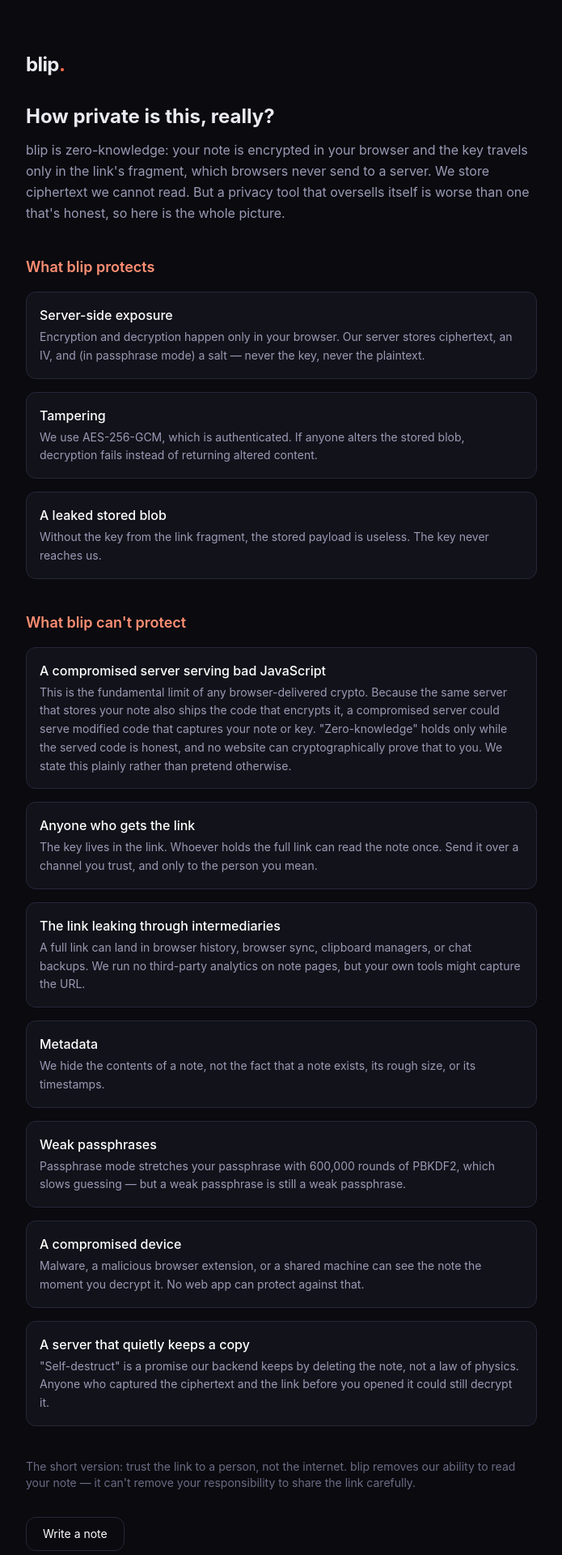
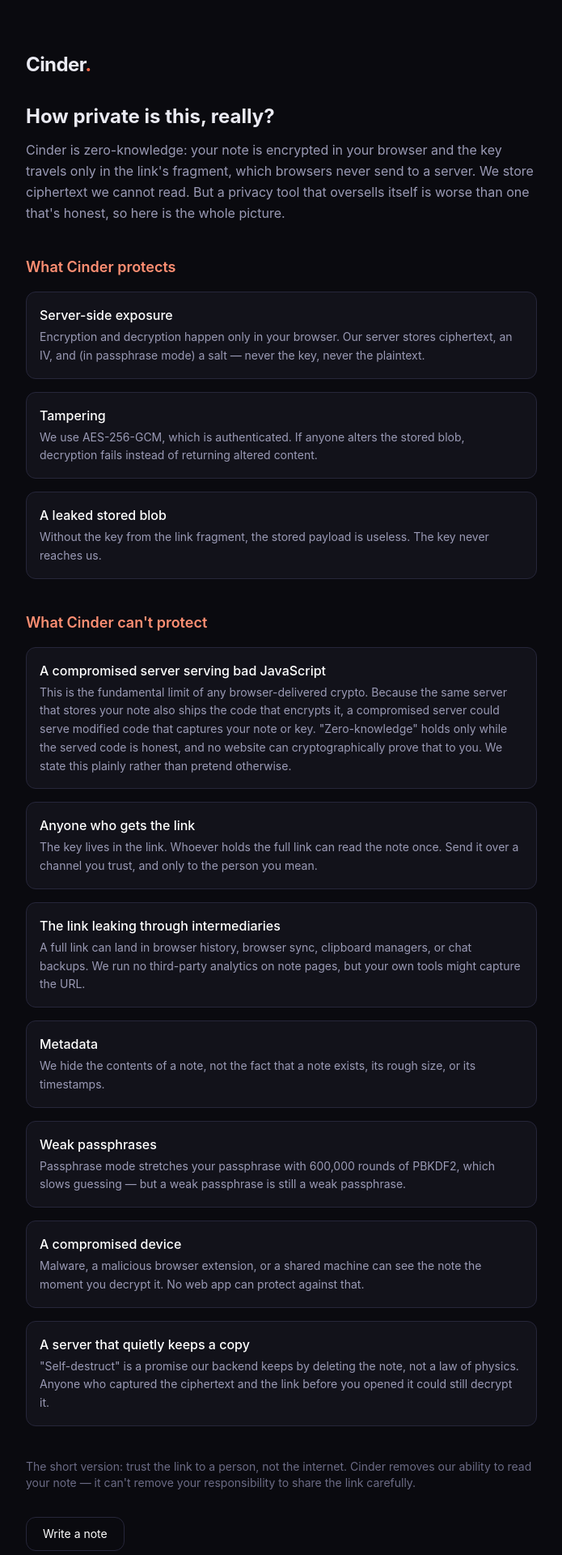
Before and after one commit to mgennings/cinder, a SvelteKit app: page /security in a window 1280 px wide. Shown: the top 1920 px of the page at 81% size, without its empty margins (292-987 px from the left). Built offline with nearby package versions, Linux system fonts and the light colour scheme.

Commit message:
🎨 rebrand in-app security page to Cinder

```diff
--- a/src/routes/security/+page.svelte
+++ b/src/routes/security/+page.svelte
@@ -49,25 +49,25 @@
 </script>
 
 <svelte:head>
-	<title>How private is blip, really?</title>
+	<title>How private is Cinder, really?</title>
 	<meta
 		name="description"
-		content="An honest account of what blip's zero-knowledge encryption protects against — and what it can't."
+		content="An honest account of what Cinder's zero-knowledge encryption protects against — and what it can't."
 	/>
 </svelte:head>
 
 <main class="mx-auto max-w-2xl px-5 py-16">
-	<a href="/" class="text-2xl font-bold tracking-tight">blip<span class="text-ember">.</span></a>
+	<a href="/" class="text-2xl font-bold tracking-tight">Cinder<span class="text-ember">.</span></a>
 
 	<h1 class="mt-8 text-2xl font-bold">How private is this, really?</h1>
 	<p class="mt-3 leading-relaxed text-mist">
-		blip is zero-knowledge: your note is encrypted in your browser and the key travels only in the
+		Cinder is zero-knowledge: your note is encrypted in your browser and the key travels only in the
 		link's fragment, which browsers never send to a server. We store ciphertext we cannot read. But
 		a privacy tool that oversells itself is worse than one that's honest, so here is the whole
 		picture.
 	</p>
 
-	<h2 class="mt-10 text-lg font-semibold text-ember-soft">What blip protects</h2>
+	<h2 class="mt-10 text-lg font-semibold text-ember-soft">What Cinder protects</h2>
 	<div class="mt-4 space-y-4">
 		{#each protects as row (row.title)}
 			<div class="rounded-xl border border-line bg-ink-soft p-4">
@@ -77,7 +77,7 @@
 		{/each}
 	</div>
 
-	<h2 class="mt-10 text-lg font-semibold text-ember-soft">What blip can't protect</h2>
+	<h2 class="mt-10 text-lg font-semibold text-ember-soft">What Cinder can't protect</h2>
 	<div class="mt-4 space-y-4">
 		{#each cannot as row (row.title)}
 			<div class="rounded-xl border border-line bg-ink-soft p-4">
@@ -88,7 +88,7 @@
 	</div>
 
 	<p class="mt-10 text-sm text-ghost">
-		The short version: trust the link to a person, not the internet. blip removes our ability to read
+		The short version: trust the link to a person, not the internet. Cinder removes our ability to read
 		your note — it can't remove your responsibility to share the link carefully.
 	</p>
 
```
